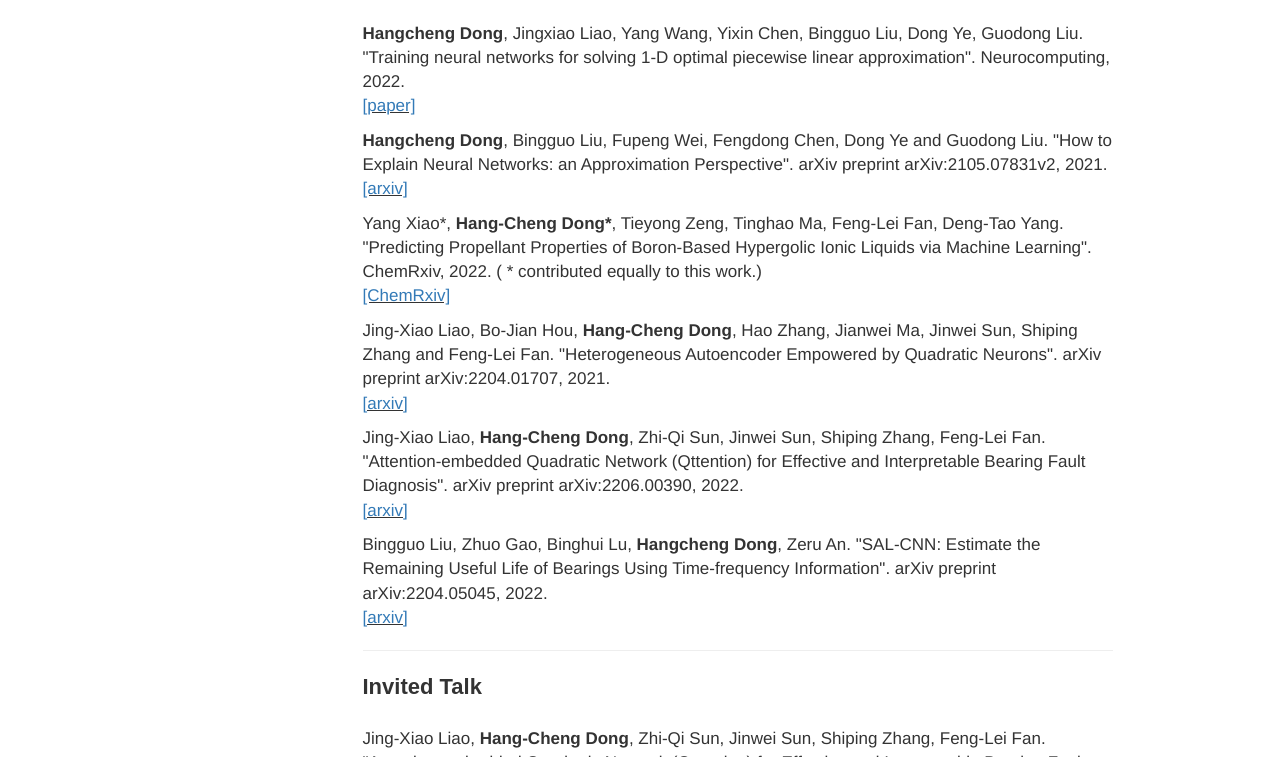
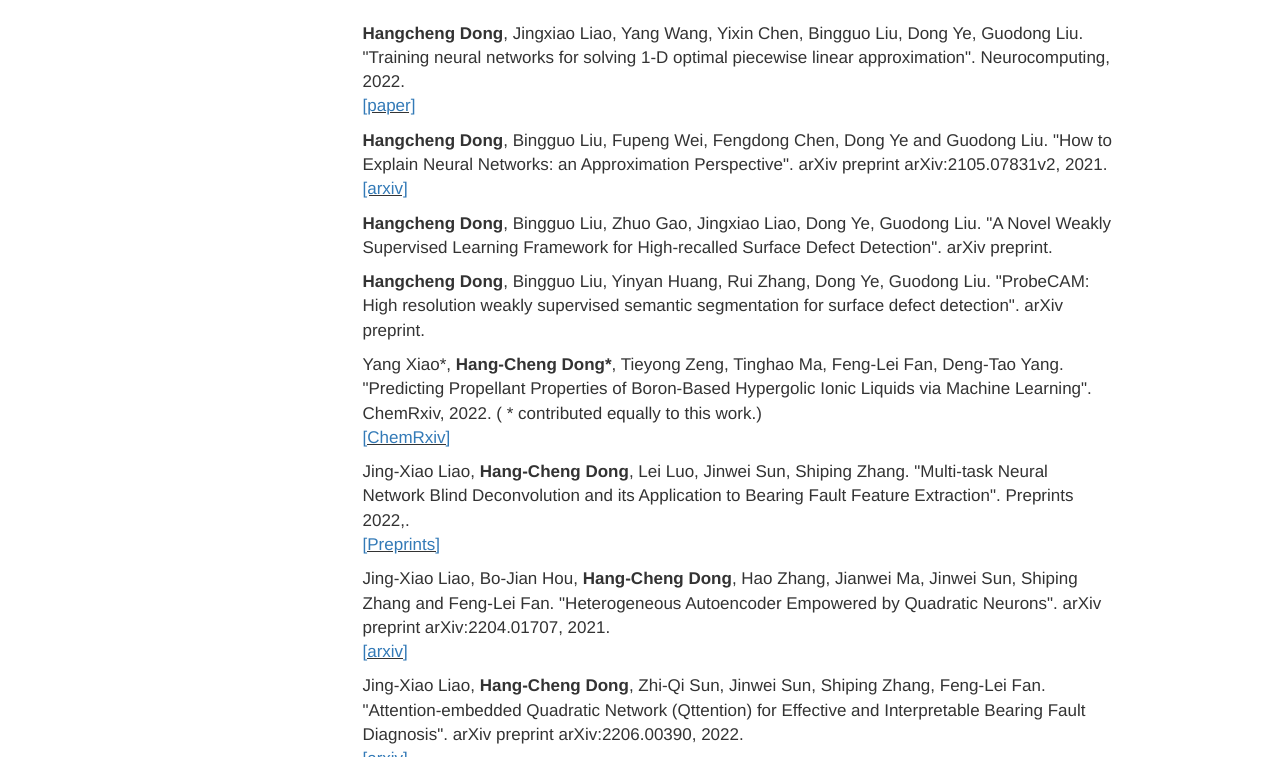
Before and after one commit to hangcheng-dong/hangcheng-dong.github.io, a plain HTML site: page index.html in a window 1280 px wide. Shown: the part 550-1307 px from the top of the page. Drawn offline with nearby package versions, Linux system fonts and the light colour scheme.

Commit message:
Add files via upload

```diff
--- a/index.html
+++ b/index.html
@@ -107,6 +107,19 @@
 
 			      	</p>
 
+			      	<p>
+			      		<b>Hangcheng Dong</b>, Bingguo Liu, Zhuo Gao, Jingxiao Liao, Dong Ye, Guodong Liu.
+                                                                          "A Novel Weakly Supervised Learning Framework for High-recalled Surface Defect Detection". arXiv preprint. <br>
+
+			      	</p>
+
+			      	<p>
+			      		<b>Hangcheng Dong</b>, Bingguo Liu, Yinyan Huang, Rui Zhang, Dong Ye, Guodong Liu.
+                                                                              "ProbeCAM: High resolution weakly supervised semantic segmentation for surface defect detection". arXiv preprint. <br>
+			      	</p>
+
+
+
 				<p>
 			      		Yang Xiao*, <b>Hang-Cheng Dong*</b>, Tieyong Zeng, Tinghao Ma, Feng-Lei Fan, Deng-Tao Yang.  "Predicting Propellant Properties of
 					Boron-Based Hypergolic Ionic Liquids via Machine Learning". ChemRxiv, 2022. ( * contributed equally to this work.) <br>
@@ -114,6 +127,12 @@
 
 			      		<u><a href="https://chemrxiv.org/engage/chemrxiv/article-details/6352382e55a08126fcbee875" target="_blank">[ChemRxiv]</a></u>
 
+			      	</p>
+
+			      	<p>
+			      		Jing-Xiao Liao, <b>Hang-Cheng Dong</b>, Lei Luo, Jinwei Sun, Shiping Zhang.
+                                                                                "Multi-task Neural Network Blind Deconvolution and its Application to Bearing Fault Feature Extraction". Preprints 2022,.<br>
+			      		<u><a href="https://www.preprints.org/manuscript/202211.0094/v1#" target="_blank">[Preprints]</a></u>
 			      	</p>
 
 
```
